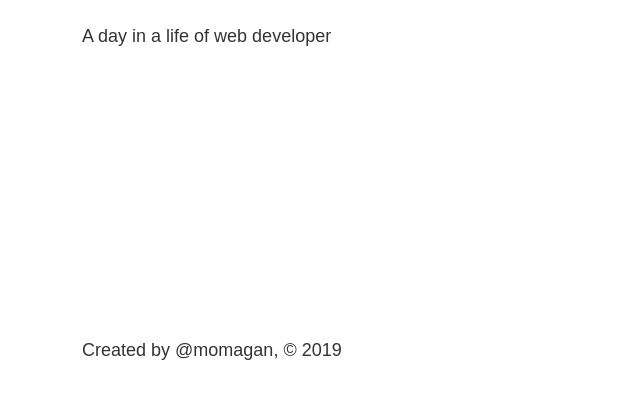
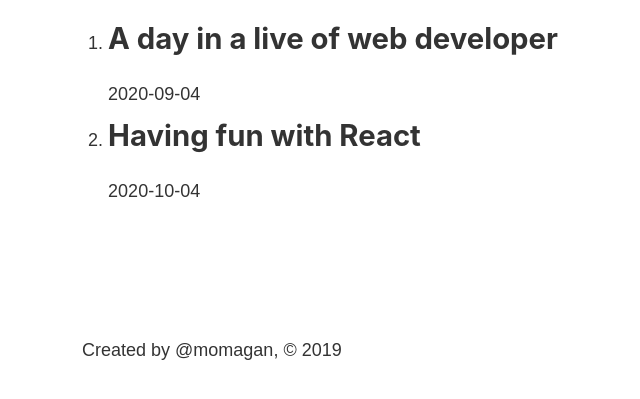
Before and after one commit to Amiinoz/blog-post, a Gatsby site: page /Blog in a window 1280 px wide. Shown: the part 393-792 px from the top of the page, without its empty margins (201-841 px from the left). Built offline with nearby package versions, Linux system fonts and the light colour scheme; Gatsby itself is replaced by a stand-in of ours.

Commit message:
Finished working on with mark down posts

```diff
--- a/gatsby-config.js
+++ b/gatsby-config.js
@@ -17,5 +17,6 @@
         path: `${__dirname}/src/`,
       },
     },
+    'gatsby-transformer-remark',
   ],
 }
--- a/package.json
+++ b/package.json
@@ -17,6 +17,7 @@
     "gatsby": "^3.0.1",
     "gatsby-plugin-sass": "^4.0.2",
     "gatsby-source-filesystem": "^3.0.0",
+    "gatsby-transformer-remark": "^3.0.0",
     "node-sass": "^5.0.0",
     "react": "^17.0.1",
     "react-dom": "^17.0.1"
--- a/src/pages/Blog.js
+++ b/src/pages/Blog.js
@@ -1,14 +1,39 @@
 import React from 'react'
+import { graphql, useStaticQuery } from 'gatsby'
 
 import Layout from '../components/Layout'
 
 
 const Blog = () => {
+  const data = useStaticQuery(graphql`
+      query {
+        allMarkdownRemark {
+          edges {
+            node {
+              frontmatter {
+                title
+                date
+              }
+            }
+          }
+        }
+      }
+  `)
+  console.log(data)
 
   return (
     <Layout>
       <h1>Blog</h1>
-      <p>A day in a life of web developer</p>
+      <ol>
+        {data.allMarkdownRemark.edges.map((edge) => {
+          return (
+            <li>
+              <h2>{edge.node.frontmatter.title}</h2>
+              <p>{edge.node.frontmatter.date}</p>
+            </li>
+          )
+        })}
+      </ol>
     </Layout>
   )
 }
```
Also changed, not shown: 1 other file.
